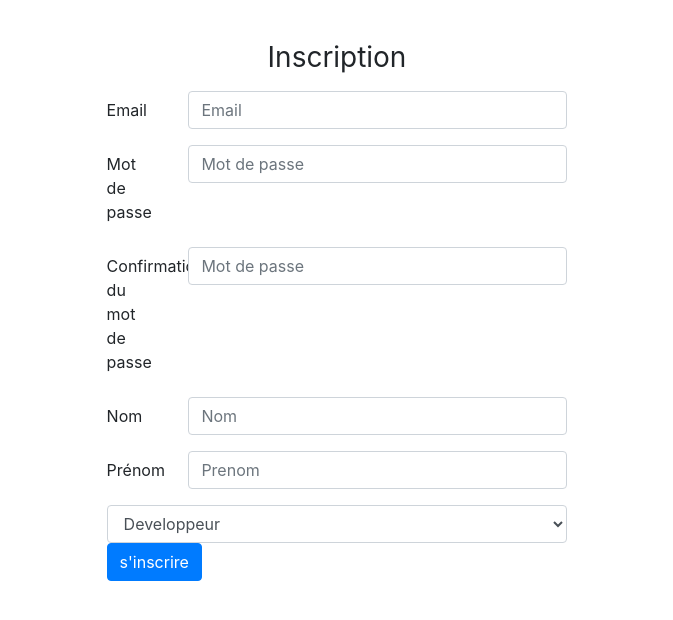
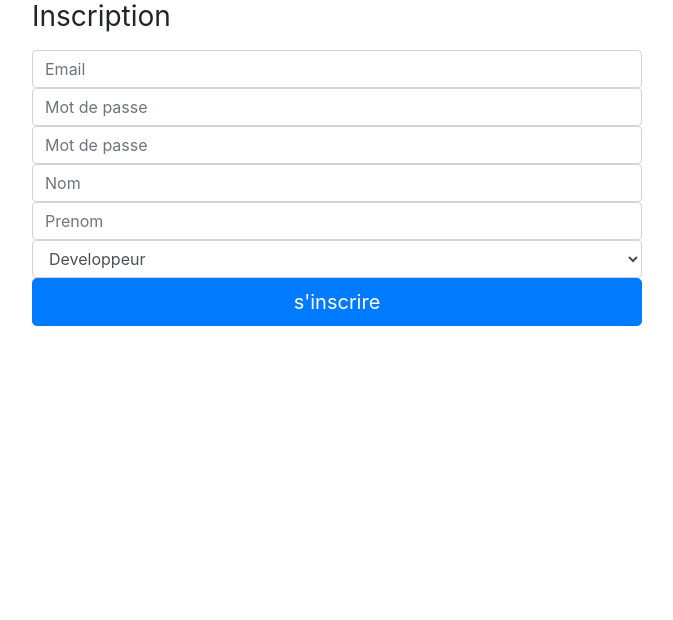
Before and after one commit to saminaminaa/ppe, a PHP site: template src/vue/inscription.html.twig in a window 1280 px wide. Shown: the part 56-676 px from the top of the page, without its empty margins (303-976 px from the left). Run offline with PHP 8.4, Linux system fonts and the light colour scheme; the template is opened without the code that fills it, so the values that code supplies are empty; some libraries are stand-ins or nearby versions.

Commit message:
oublié d'apply

```diff
--- a/src/modele/class_utilisateur.php
+++ b/src/modele/class_utilisateur.php
@@ -13,16 +13,16 @@ class Utilisateur{    //majuscule importante pour le nom d'une classe
 
     public function __construct($db){ //construct=constructeur de la classe
         $this->db = $db ;    //$this=nous parlons à l'attribut de la classe
-        $this->insert = $db->prepare("insert into utilisateur(email, mdp, nom, prenom, idRole, valider, idUnique) values (:email, :mdp, :nom, :prenom, :role, :valider, :idUnique)");   // Étape 2 (on met les valeurs qu'on veut insérer)le code est ici en SQL
+        $this->insert = $db->prepare("insert into utilisateur(email, mdp, nom, prenom, idRole) values (:email, :mdp, :nom, :prenom, :role)");   // Étape 2 (on met les valeurs qu'on veut insérer)le code est ici en SQL
         $this->connect = $db->prepare("select email, idRole, mdp from utilisateur where email=:email");
         $this->select = $db->prepare("select email, idRole, nom, prenom, r.libelle as libellerole from utilisateur u, role r where u.idRole = r.id order by nom");   // libelle pr la jointure avc role //as c pr renommé
         $this->selectByEmail = $db->prepare("select email, nom, prenom, r.libelle as libellerole from role r, utilisateur u where email=:email and r.id=u.idRole"); // attention chaque requete est independante donc mm si elle a été renommé avant elle n'est pas renommé pr la requete suivante
 
 
     }
- public function insert($email, $mdp, $role, $nom, $prenom, $valider, $idUnique){ // Étape 3
+ public function insert($email, $mdp, $role, $nom, $prenom){ // Étape 3
      $r = true;
-     $this->insert->execute(array(':email'=>$email, ':mdp'=>$mdp, ':role'=>$role, ':nom'=>$nom, ':prenom'=>$prenom, ':valider'=>$valider, 'idUnique'=>$idUnique));
+     $this->insert->execute(array(':email'=>$email, ':mdp'=>$mdp, ':role'=>$role, ':nom'=>$nom, ':prenom'=>$prenom));
      if ($this->insert->errorCode()!=0){
          print_r($this->insert->errorInfo());
          $r=false;
--- a/src/vue/base.html.twig
+++ b/src/vue/base.html.twig
@@ -52,8 +52,19 @@
   </div>
 </nav>
 {% endblock %}
+      <div class="container-fluid">
+    <div class="row">
+        <div class="col-0 col-md-3"></div>
+            <div class="col-12 col-md-6">
+
  {% block contenu %}
  {% endblock %}
+                </div>
+                <div class="col-0 col-md-3">
+    </div>
+      </div>
+      </div>
+
 
 
 
--- a/src/vue/inscription.html.twig
+++ b/src/vue/inscription.html.twig
@@ -6,7 +6,7 @@
 
 {% block contenu %}
 
-    <div style="padding-left:20% ; padding-right:20% ; padding-top: 2%">
+
     {% if form.valide is defined %}
     {% if form.valide == true %}
         <h1 class="h3 mb-3 font-weight-normal">Inscription réussie</h1>
@@ -22,114 +22,28 @@
         <h1 class="h3 mb-3 font-weight-normal">Erreur : {{form.message}}</h1>
         <h1 class="h3 mb-3 font-weight-normal"><a href="index.php?page=inscription">Retourner sur la page d'inscription</a></h1>
     {% endif %}
-    </div>
+
 {% else %}
 
-    <div style="padding-left:20% ; padding-right:20% ; padding-top: 2%">
-    <form class="form-signin" action="index.php?page=inscription" method="post" enctype="application/x-www-form-urlencoded">
+
+        <form class="form-signin" method="post">
         <!methode="post" c pour que les données ne se mettent pas dans l'url
             action="index.php?page=inscription" signifie que les données du formulaire vont être envoyées sur la page « index.php » et précisément sur le contrôleur « inscription ».
             name = permet de donner un nom au composant, ce qui va permettre de récupérer les données par la suite. Nous avons besoin de donner un nom à la zone de saisie de l'email, des deux mots de passe, le rôle et enfin au bouton.->
-        <div align="center">
+
             <h1 class="h3 mb-3 font-weight-normal">Inscription</h1>
-        </div>
-        <div class="form-group row">
-            <label for="inputEmail" class="col-sm-2 col-form-label">Email</label>
-            <div class="col-sm-10">
             <input type="email" class="form-control" id="inputEmail" name="inputEmail" placeholder="Email">
-            </div>
-        </div>
-            <div class="form-group row">
-            <label for="inputMdp" class="col-sm-2 col-form-label">Mot de passe</label>
-            <div class="col-sm-10">
             <input type="password" class="form-control" id="inputMdr" name="inputPassword" placeholder="Mot de passe">
-            </div>
-        </div>
-         <div class="form-group row">
-            <label for="inputMdp" class="col-sm-2 col-form-label">Confirmation du mot de passe</label>
-            <div class="col-sm-10">
             <input type="password" class="form-control" id="inputMdp" name="inputPassword2" placeholder="Mot de passe">
-            </div>
-         </div>
-        <div class="form-group row">
-            <label for="inputNom" class="col-sm-2 col-form-label">Nom</label>
-            <div class="col-sm-10">
             <input type="nom" class="form-control" id="inputNom" name="inputNom" placeholder="Nom">
-            </div>
-        </div>
-        <div class="form-group row">
-            <label for="inputPrenom" class="col-sm-2 col-form-label">Prénom</label>
-            <div class="col-sm-10">
             <input type="prenom" class="form-control" id="inputPrenom" name=" inputPrenom" placeholder="Prenom">
-            </div>
-
-        </div>
-        <!--
-        <fieldset class="form-group">
-
-            <div class="row">
-                <legend class="col-form-label col-sm-2 pt-0">Langages maitrisés</legend>
-                <div class="col-sm-10">
-                    <div class="form-check">
-                        <input class="form-check-input" type="checkbox" name="gridLangage" id="gridLangage1" value="Langage1" checked>
-                        <label class="form-check-label" for="gridLangage1">
-                            html/css
-                        </label>
-                    </div>
-                    <div class="form-check">
-                        <input class="form-check-input" type="checkbox" name="gridLangage" id="gridLangage2" value="Langage2">
-                        <label class="form-check-label" for="gridLangage2">
-                            php
-                        </label>
-                    </div>
-                    <div class="form-check">
-                        <input class="form-check-input" type="checkbox" name="gridLangage" id="gridLangage3" value="Langage3">
-                        <label class="form-check-label" for="gridLangage3">
-                            python
-                        </label>
-                    </div>
-                    <div class="form-check">
-                        <input class="form-check-input" type="checkbox" name="gridLangage" id="gridLangage4" value="Langage4">
-                        <label class="form-check-label" for="gridLangage4">
-                            java
-                        </label>
-                    </div>
-                    <div class="form-check">
-                        <input class="form-check-input" type="checkbox" name="gridLangage" id="gridLangage5" value="Langage5">
-                        <label class="form-check-label" for="gridLangage5">
-                            c
-                        </label>
-                    </div>
-                    <div class="form-check">
-                        <input class="form-check-input" type="checkbox" name="gridLangage" id="gridLangage6" value="Langage6">
-                        <label class="form-check-label" for="gridLangage6">
-                            c++
-                        </label>
-                    </div>
-                    <div class="form-check">
-                        <input class="form-check-input" type="checkbox" name="gridLangage" id="gridLangage7" value="Langage7">
-                        <label class="form-check-label" for="gridLangage7">
-                            ruby
-                        </label>
-                    </div>
-
-                </div>
-        -->
-
-
-        </fieldset>
-        <select class="form-control" name='role'>    <!attention il faut aussi 1name pr le role->
+            <select class="form-control" name='role' style="align-center">    <!attention il faut aussi 1name pr le role->
                 <option value="1">Developpeur</option>
                 <option value="2">Administrateur</option>
             </select>
-        <div class="form-group row">
-            <div class="col-sm-10">
-                <button type="submit" name="btInscrire" class="btn btn-primary">s'inscrire</button> <!-- ne pas oublier le name pr chaque element c tres important
-                                                                                                    submit c pr pouvoir envoyer ensuite donc ne pas oublier nn plus-->
-            </div>
-        </div>
+            <button type="submit" name="btInscrire" class="btn btn-lg btn-primary btn-block">s'inscrire</button> <!-- ne pas oublier le name pr chaque element c tres important submit c pr pouvoir envoyer ensuite donc ne pas oublier nn plus-->
         </form>
-    </div>
+
 
     {% endif %}
 {% endblock %}
--- a/src/vue/modif-langages.html.twig
+++ b/src/vue/modif-langages.html.twig
@@ -13,9 +13,6 @@
             <h1 class="h3 mb-3 font-weight-normal">Modifer les langages</h1>
         </div>
         <div class="form-group row">
-            <div class="col-sm-10">
-                <input type="email" class="form-control" id="inputEmail" name="inputEmail" placeholder="Email">
-            </div>
 
             <div class="col-sm-10">
                 <input type="password" class="form-control" id="inputPassword" name="inputPassword" placeholder="Mot de passe">
```
Also changed, not shown: src/vue/connexion.html.twig (+3 -5 lines). Lines whose indentation alone changed are shown as unchanged.
